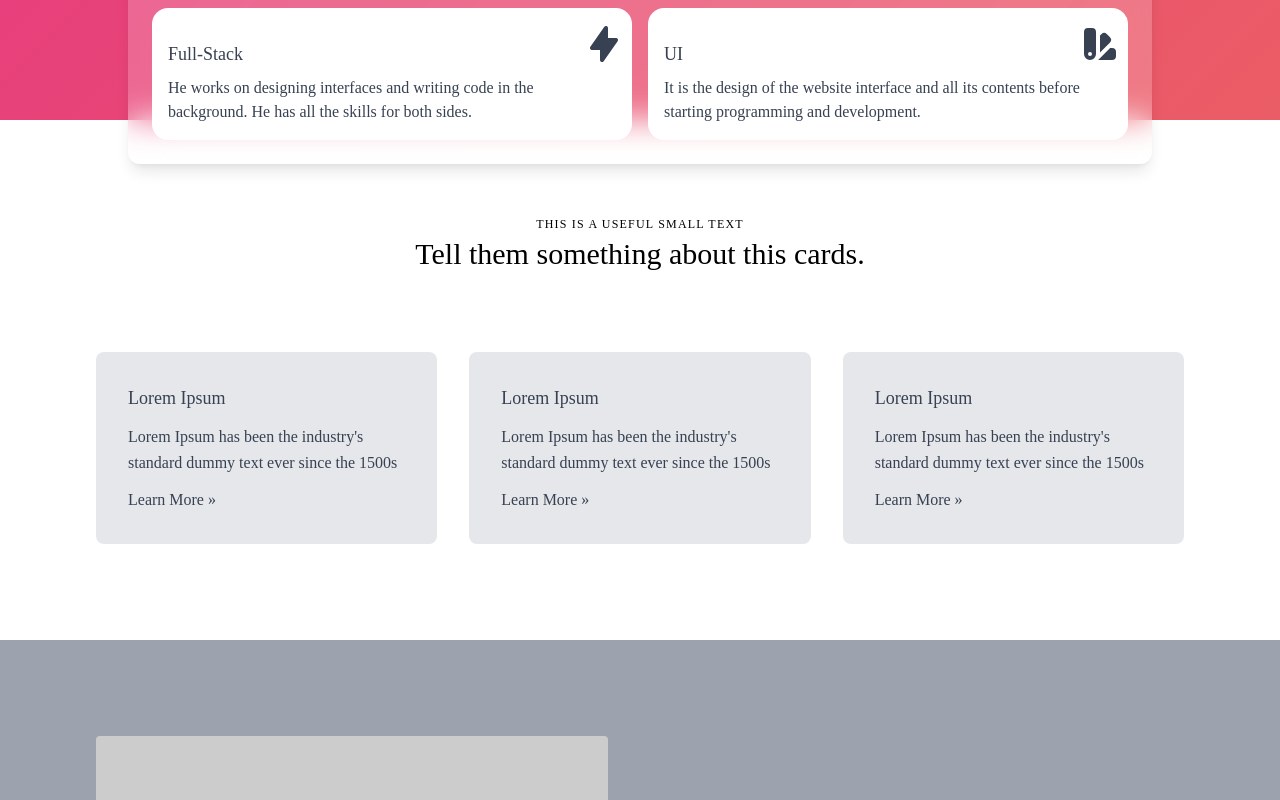
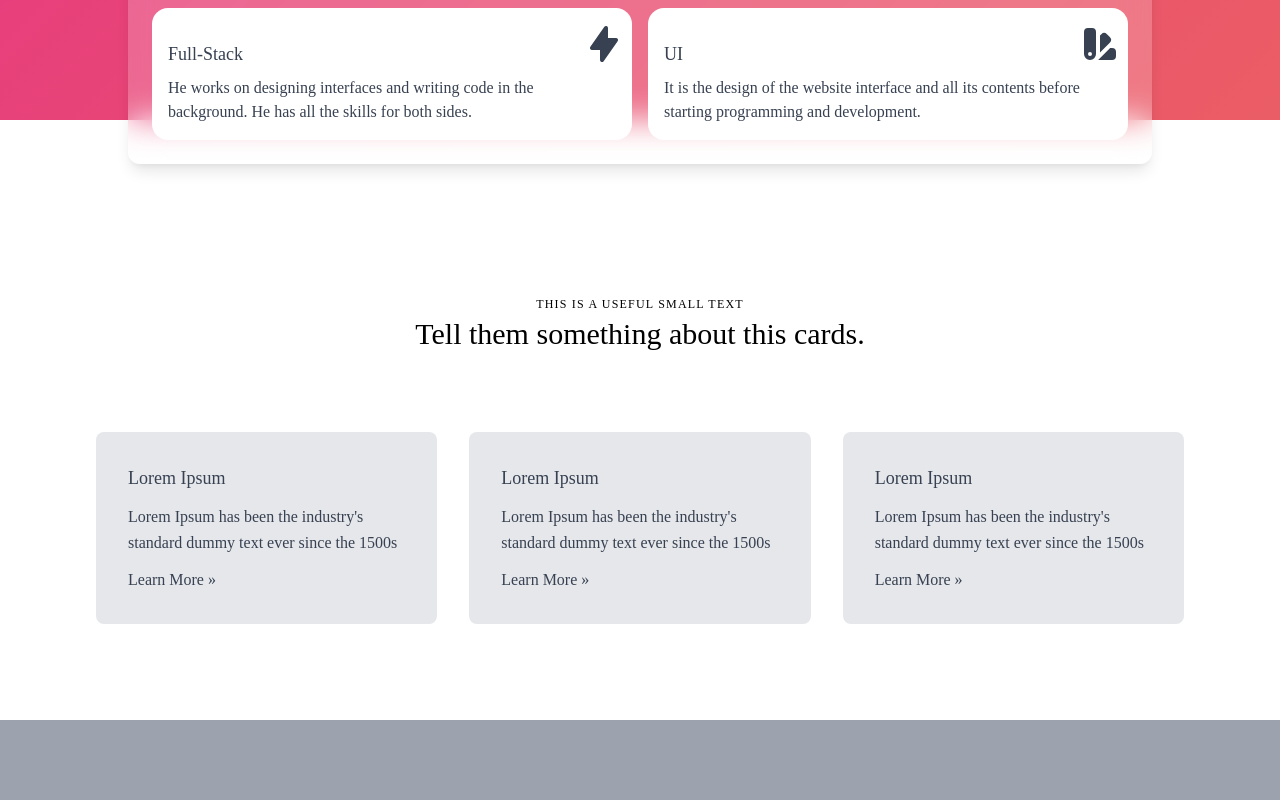
Before and after one commit to synerjay/landing-page-template-nextjs, a Next.js app: page / in a window 1280 px wide. Shown: the part 680-1480 px from the top of the page. Built offline with nearby package versions, Linux system fonts and the light colour scheme.

Commit message:
changed name component and changed background color

```diff
--- a/comps/Cards.js
+++ b/comps/Services.js
@@ -16,7 +16,7 @@ const Services = () => {
     },
   ];
   return (
-    <section className='bg-white'>
+    <section className='bg-white mt-20'>
       <div className='container px-24 py-24 mx-auto flex flex-wrap'>
         <div className='flex flex-col text-center w-full mb-20'>
           <h2 className='text-xs text-black tracking-widest font-medium title-font mb-1'>
--- a/styles/globals.css
+++ b/styles/globals.css
@@ -14,7 +14,7 @@
 @import url('https://fonts.googleapis.com/css2?family=Nunito:wght@300;400;600;700&display=swap');
 
 body {
-  background: #f2f2f2;
+  background: #ffffff;
   color: #333;
   font-family: 'Nunito';
 }
@@ -37,11 +37,6 @@ body {
     background-position: 0% 50%;
   }
 }
-
-/* .GlassDiv {
-  top: 475px;
-  left: 8%;
-} */
 
 a {
   color: #333;
```
Also changed, not shown: pages/index.js (+1 -64 lines).
